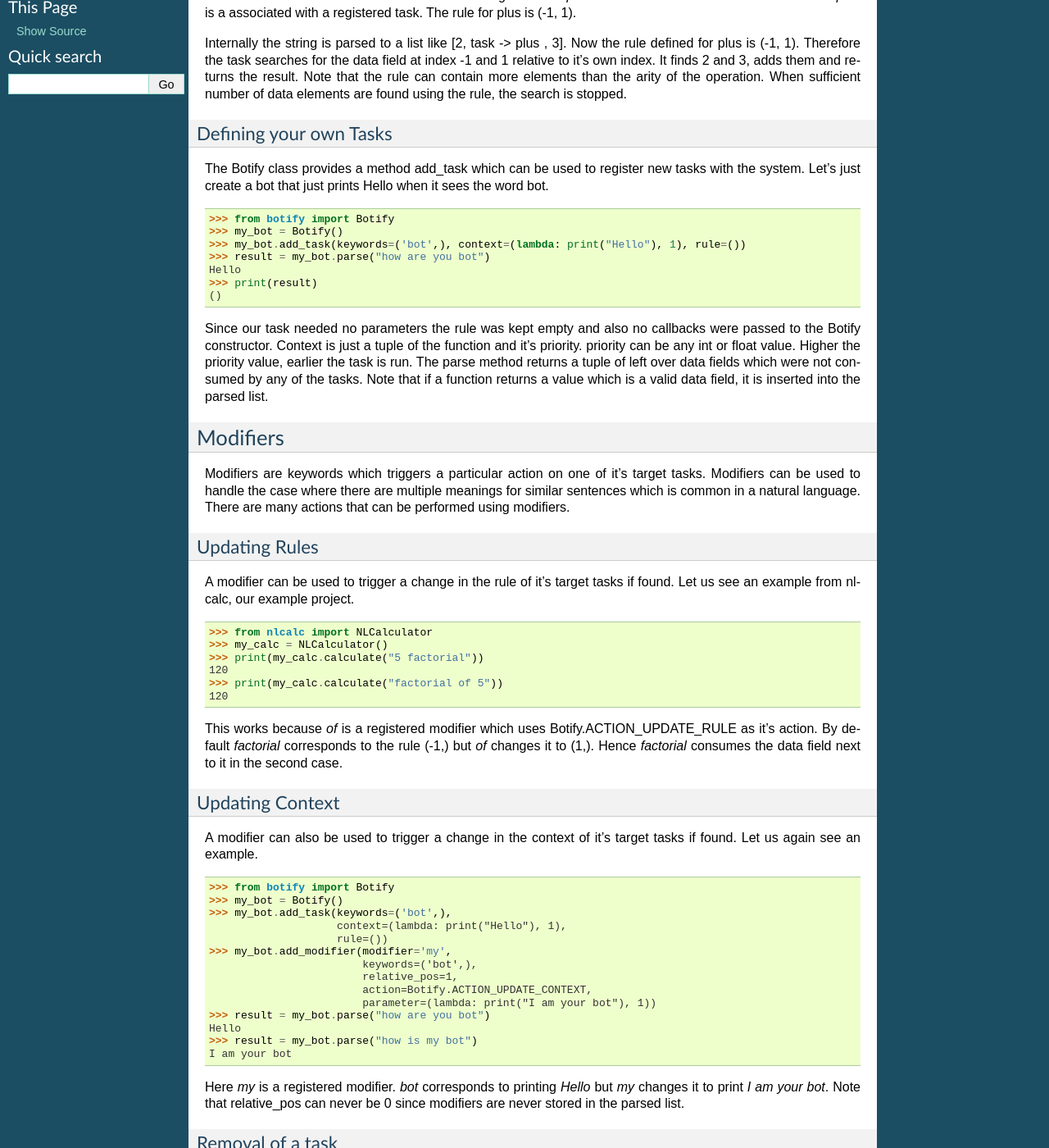
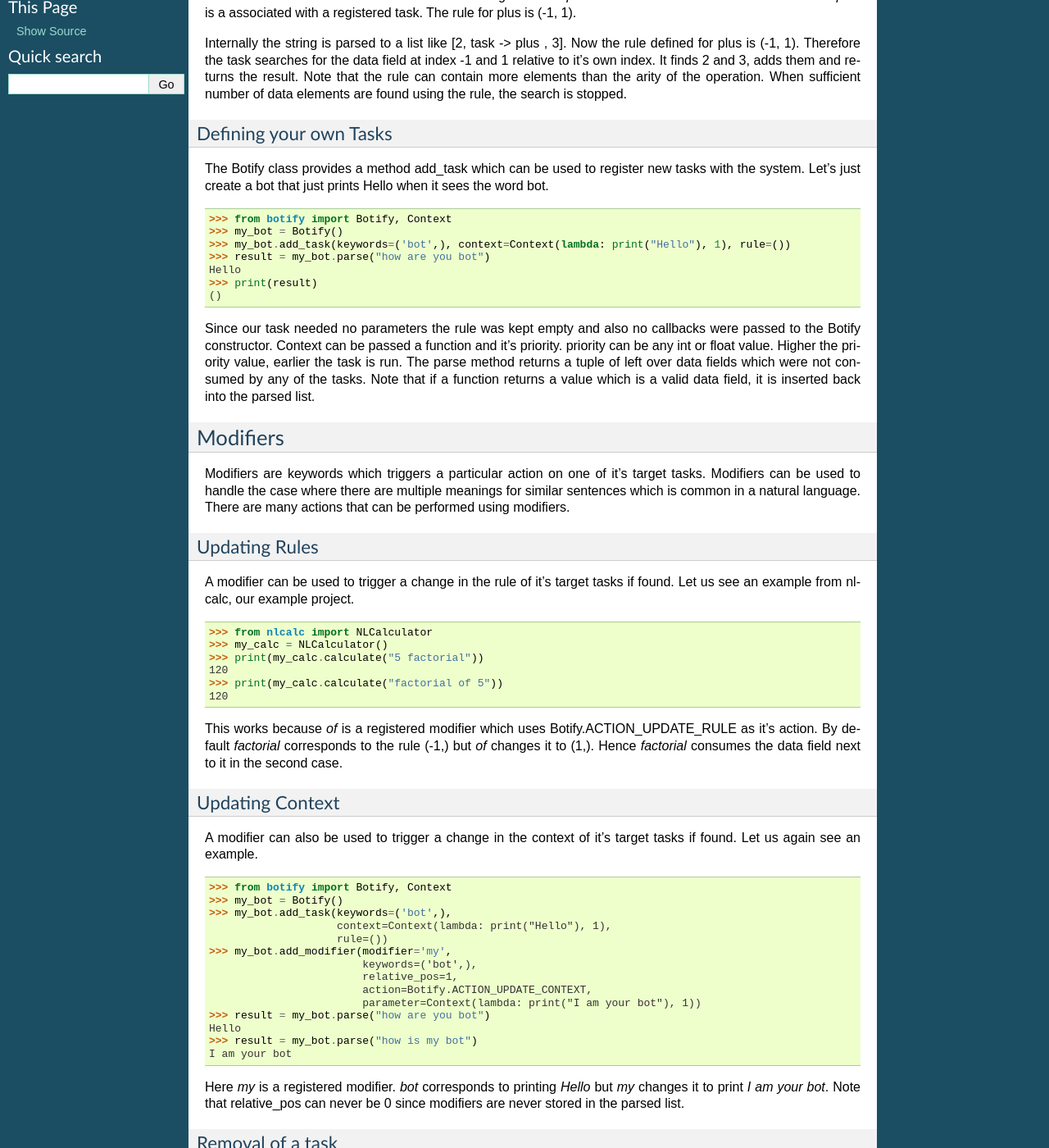
Before and after one commit to pri22296/botify, a Sphinx documentation site: the page built from docs/quickstart.rst, in a window 1280 px wide and 1400 px high, scrolled down 317 px. Shown: the whole window at 82% size. Built offline with Sphinx 7.4.7, drawn with Linux system fonts in a browser that asks for light colours; pages that are not in the unit, such as notebooks, are missing from menus.

Commit message:
Context is now a namedtuple

```diff
--- a/botify/__init__.py
+++ b/botify/__init__.py
@@ -1,3 +1,3 @@
-from botify.botify import Botify
+from botify.botify import Botify, Context
 
-__all__ = ['Botify']
+__all__ = ['Botify', 'Context']
--- a/docs/quickstart.rst
+++ b/docs/quickstart.rst
@@ -38,21 +38,21 @@ when it sees the word bot.
 
 .. code:: python
 
-   >>> from botify import Botify
+   >>> from botify import Botify, Context
    >>> my_bot = Botify()
-   >>> my_bot.add_task(keywords=('bot',), context=(lambda: print("Hello"), 1), rule=())
+   >>> my_bot.add_task(keywords=('bot',), context=Context(lambda: print("Hello"), 1), rule=())
    >>> result = my_bot.parse("how are you bot")
    Hello
    >>> print(result)
    ()
 
 Since our task needed no parameters the rule was kept empty and also no
-callbacks were passed to the Botify constructor. Context is just a tuple
-of the function and it's priority. priority can be any int or float value.
+callbacks were passed to the Botify constructor. Context can be passed a
+function and it's priority. priority can be any int or float value.
 Higher the priority value, earlier the task is run. The parse method returns
 a tuple of left over data fields which were not consumed by any of the tasks.
 Note that if a function returns a value which is a valid data field, it is
-inserted into the parsed list.
+inserted back into the parsed list.
 
 
 =========================================================================
@@ -94,16 +94,16 @@ target tasks if found. Let us again see an example.
 
 .. code:: python
 
-   >>> from botify import Botify
+   >>> from botify import Botify, Context
    >>> my_bot = Botify()
    >>> my_bot.add_task(keywords=('bot',),
-                       context=(lambda: print("Hello"), 1),
+                       context=Context(lambda: print("Hello"), 1),
                        rule=())
    >>> my_bot.add_modifier(modifier='my',
                            keywords=('bot',),
                            relative_pos=1,
                            action=Botify.ACTION_UPDATE_CONTEXT,
-                           parameter=(lambda: print("I am your bot"), 1))
+                           parameter=Context(lambda: print("I am your bot"), 1))
    >>> result = my_bot.parse("how are you bot")
    Hello
    >>> result = my_bot.parse("how is my bot")
```
Also changed, not shown: setup.py (+14 -5 lines), 1 other file.
